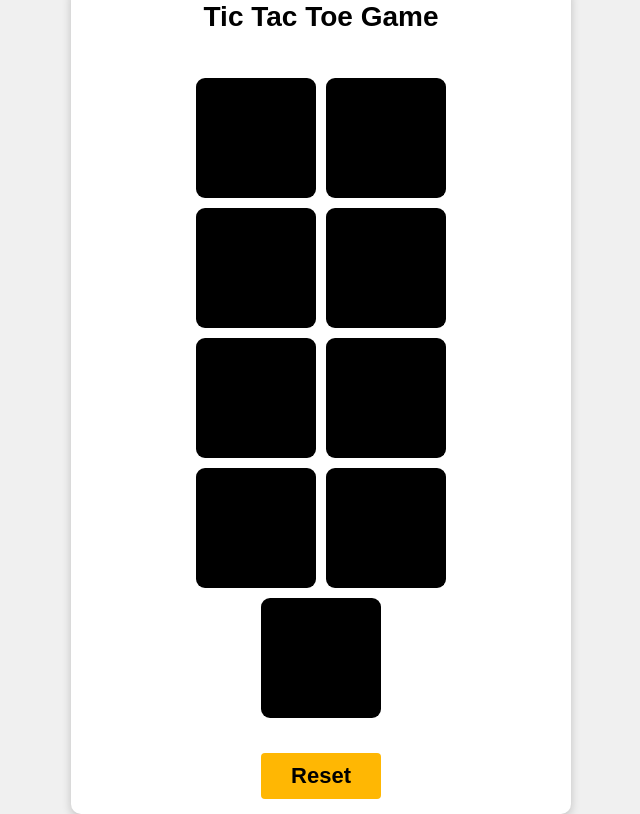
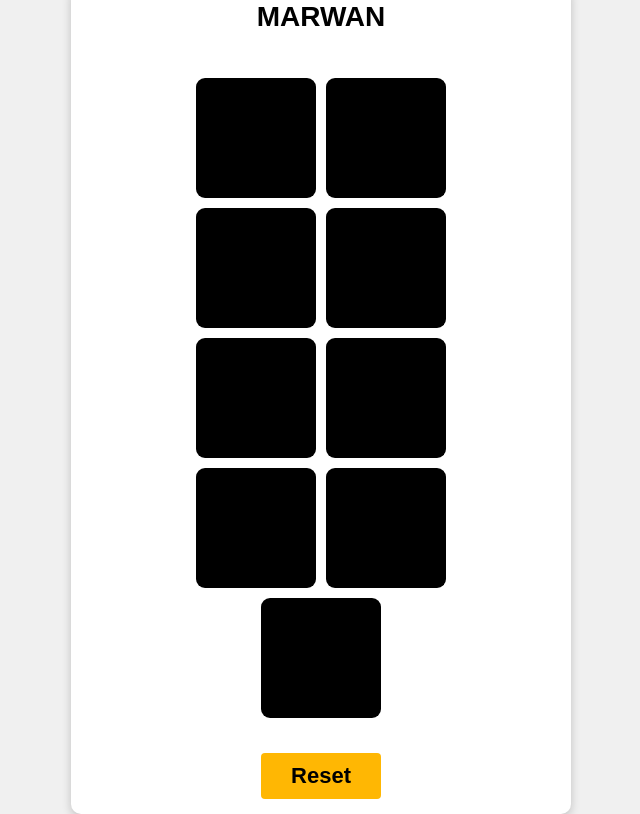
Before and after one commit to MOHAMEDMACY/xo, a plain HTML site: page index.html in a window 1280 px wide. Shown: the whole page, without its empty margins (319-959 px from the left). Drawn offline with Linux system fonts and the light colour scheme.

Commit message:
Update index.html

```diff
--- a/index.html
+++ b/index.html
@@ -105,7 +105,7 @@
 </head>
 <body>
     <div class="container">
-        <h1>Tic Tac Toe Game</h1>
+        <h1>MARWAN</h1>
         <div id="message"></div>
         <div id="board">
             <div class="square" id="0"></div>
```
